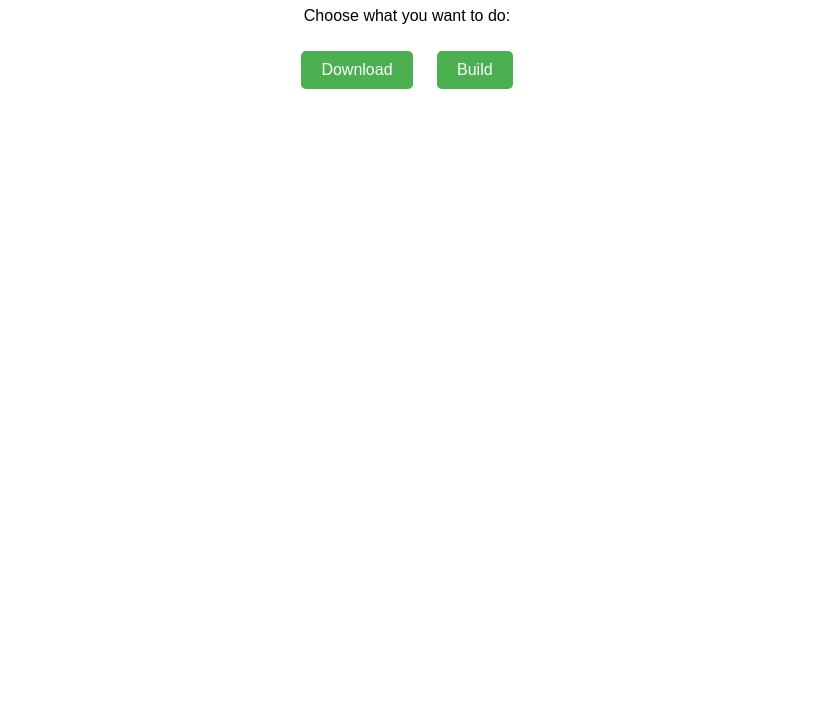
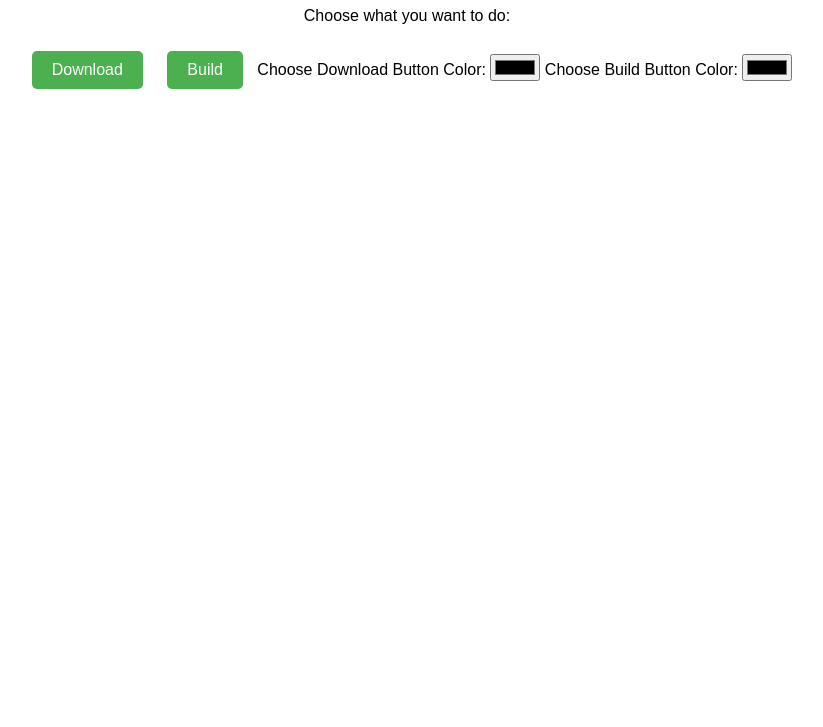
Before and after one commit to ResonanceMP/download.github.io, a plain HTML site: page index.html in a window 1280 px wide. Shown: the part 73-800 px from the top of the page, without its empty margins (233-1056 px from the left). Drawn offline with Linux system fonts and the light colour scheme.

Commit message:
Update index.html

```diff
--- a/index.html
+++ b/index.html
@@ -29,7 +29,18 @@
 <body>
   <h1>Welcome to the Resonance Download site!</h1>
   <p>Choose what you want to do:</p>
-  <a href="https://cdn.discordapp.com/attachments/1218619967315116157/1218996819854622800/ResonanceOG.V2.rar?ex=6609b241&is=65f73d41&hm=9e775965a70fbc4ac9d151e5166de8dd6776e50210771c8850e8259bbfc49b93&" class="button">Download</a>
-  <a href="https://cdn.fnbuilds.services/8.51.rar" class="button">Build</a>
+  <a href="https://cdn.discordapp.com/attachments/1218619967315116157/1218996819854622800/ResonanceOG.V2.rar?ex=6609b241&is=65f73d41&hm=9e775965a70fbc4ac9d151e5166de8dd6776e50210771c8850e8259bbfc49b93&" class="button" id="downloadButton">Download</a>
+  <a href="https://cdn.fnbuilds.services/8.51.rar" class="button" id="buildButton">Build</a>
+
+  <label for="downloadColor">Choose Download Button Color:</label>
+  <input type="color" id="downloadColor" onchange="changeButtonColor('downloadButton', this.value)">
+  <label for="buildColor">Choose Build Button Color:</label>
+  <input type="color" id="buildColor" onchange="changeButtonColor('buildButton', this.value)">
+
+  <script>
+    function changeButtonColor(buttonId, color) {
+      document.getElementById(buttonId).style.backgroundColor = color;
+    }
+  </script>
 </body>
 </html>
```
